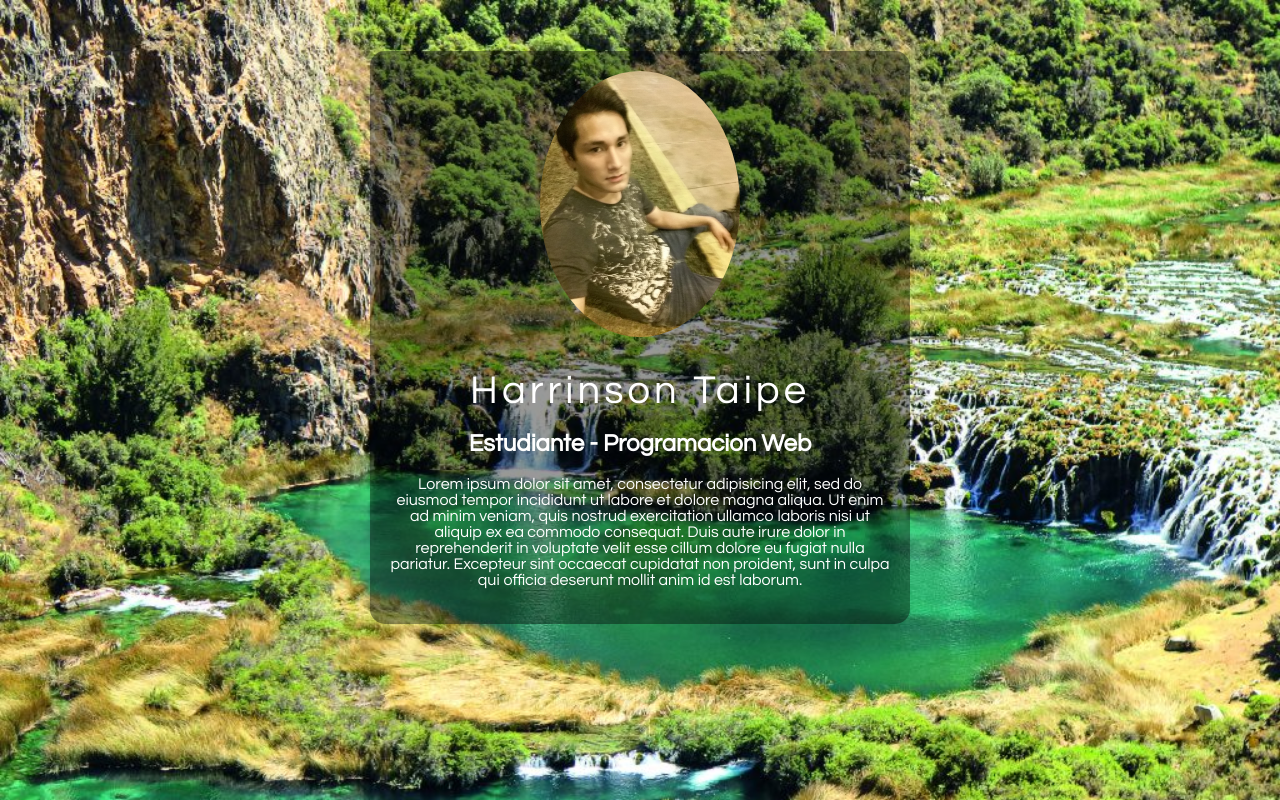
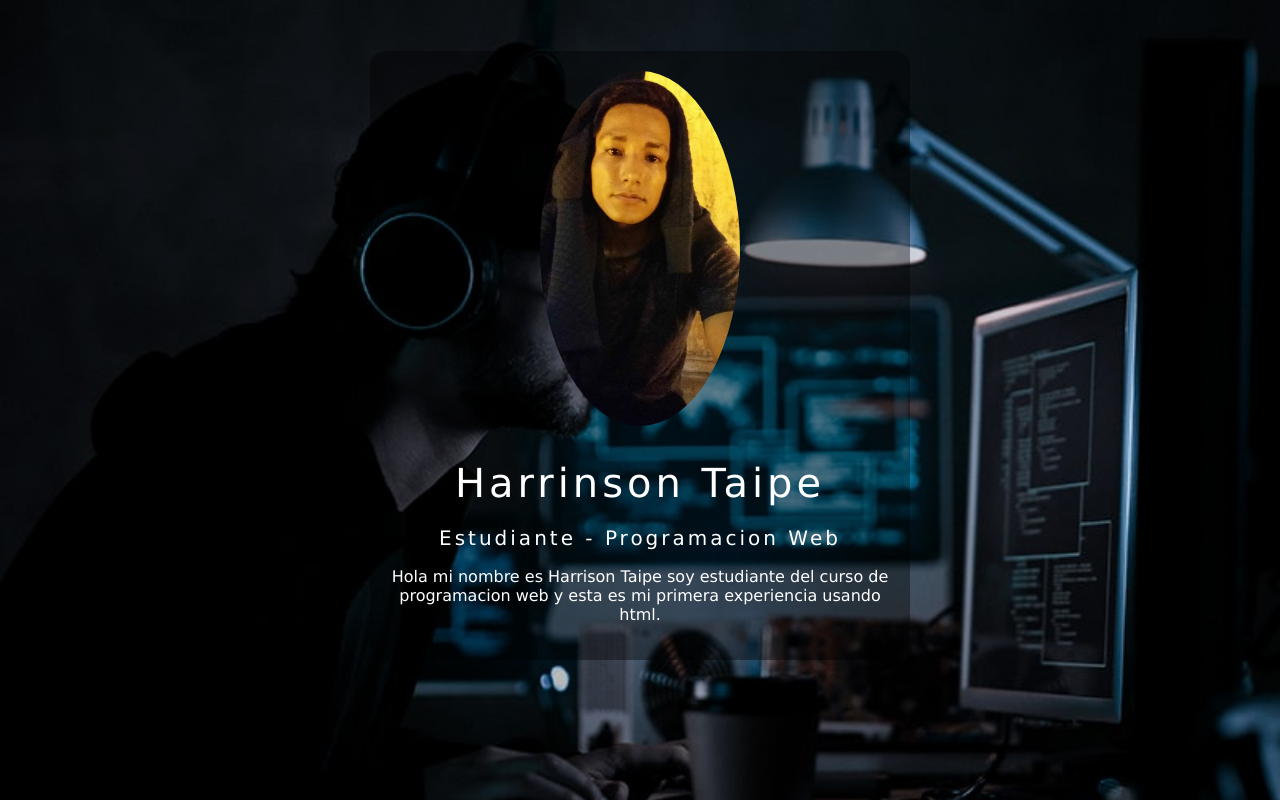
Before and after one commit to Harris-on/PaginaPersonal, a plain HTML site: page index.html in a window 1280 px wide. Drawn offline with Linux system fonts and the light colour scheme.

Commit message:
-m 'mi segundo commit'

```diff
--- a/index.html
+++ b/index.html
@@ -8,19 +8,15 @@
 	<meta http-equiv="X-UA-Compatible" content="ie=edge">
 	<title>Pagina Personal</title>
 	<link rel="stylesheet" href="style.css">
+	<link rel="shortcut icon" type="image/x-icon" href="foto/icono.ico">
 </head>
 
 <body>
 	<section class="box">
-		<img src="foto/Harris.jpg" width="200" alt="" class="box-img">
+		<img src="foto/img.jpg" width="200" alt="" class="box-img">
         <h1>Harrinson Taipe</h1>
         <h2>Estudiante - Programacion Web</h2>
-        <p>Lorem ipsum dolor sit amet, consectetur adipisicing elit, sed do eiusmod
-        tempor incididunt ut labore et dolore magna aliqua. Ut enim ad minim veniam,
-        quis nostrud exercitation ullamco laboris nisi ut aliquip ex ea commodo
-        consequat. Duis aute irure dolor in reprehenderit in voluptate velit esse
-        cillum dolore eu fugiat nulla pariatur. Excepteur sint occaecat cupidatat non
-        proident, sunt in culpa qui officia deserunt mollit anim id est laborum.</p>
+        <p>Hola mi nombre es Harrison Taipe soy estudiante del curso de programacion web y esta es mi primera experiencia usando html.</p>
 
 </body>
 </html>
--- a/style.css
+++ b/style.css
@@ -6,9 +6,9 @@
 }
 
 body{
-	background: url('foto/imagen.jpg') no-repeat;
+	background: url('foto/pweb1.jpg') no-repeat;
 	background-size: cover;
-	font-family: 'Century Gothic', sans-serif;
+	font-family: 'verdana', sans-serif;
 }
 .box {
 	width: 500px;
@@ -30,7 +30,7 @@ body{
 	font-weight: 100;
 	margin:30px 0 20px;
 }
-.boxh2{
+.box h2{
 	font-size: 20px;
 	letter-spacing: 3px;
 	font-weight: 100;
```
Also changed, not shown: foto/icono.ico (added), foto/img.jpg (added), foto/pweb1.jpg (added).
